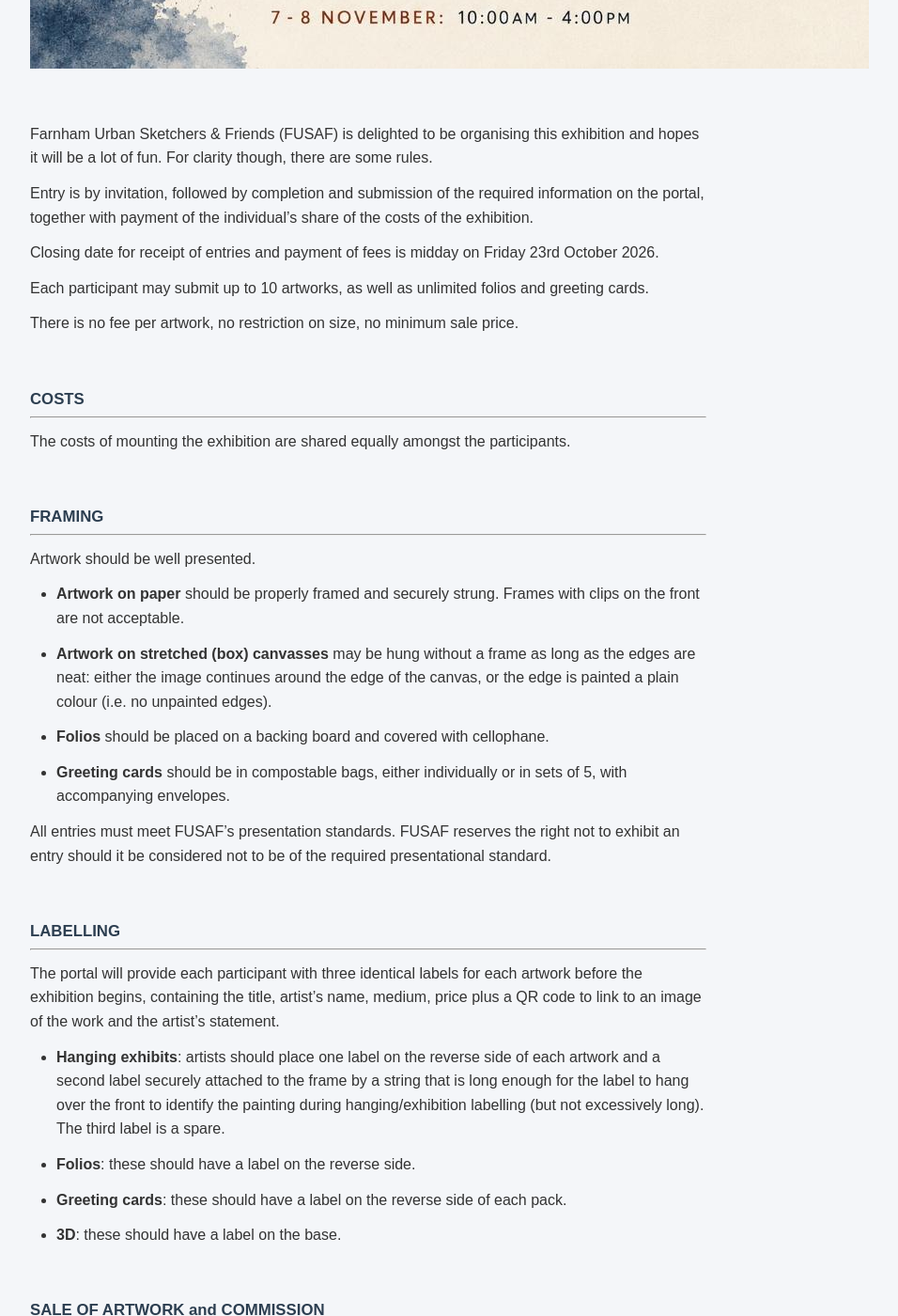
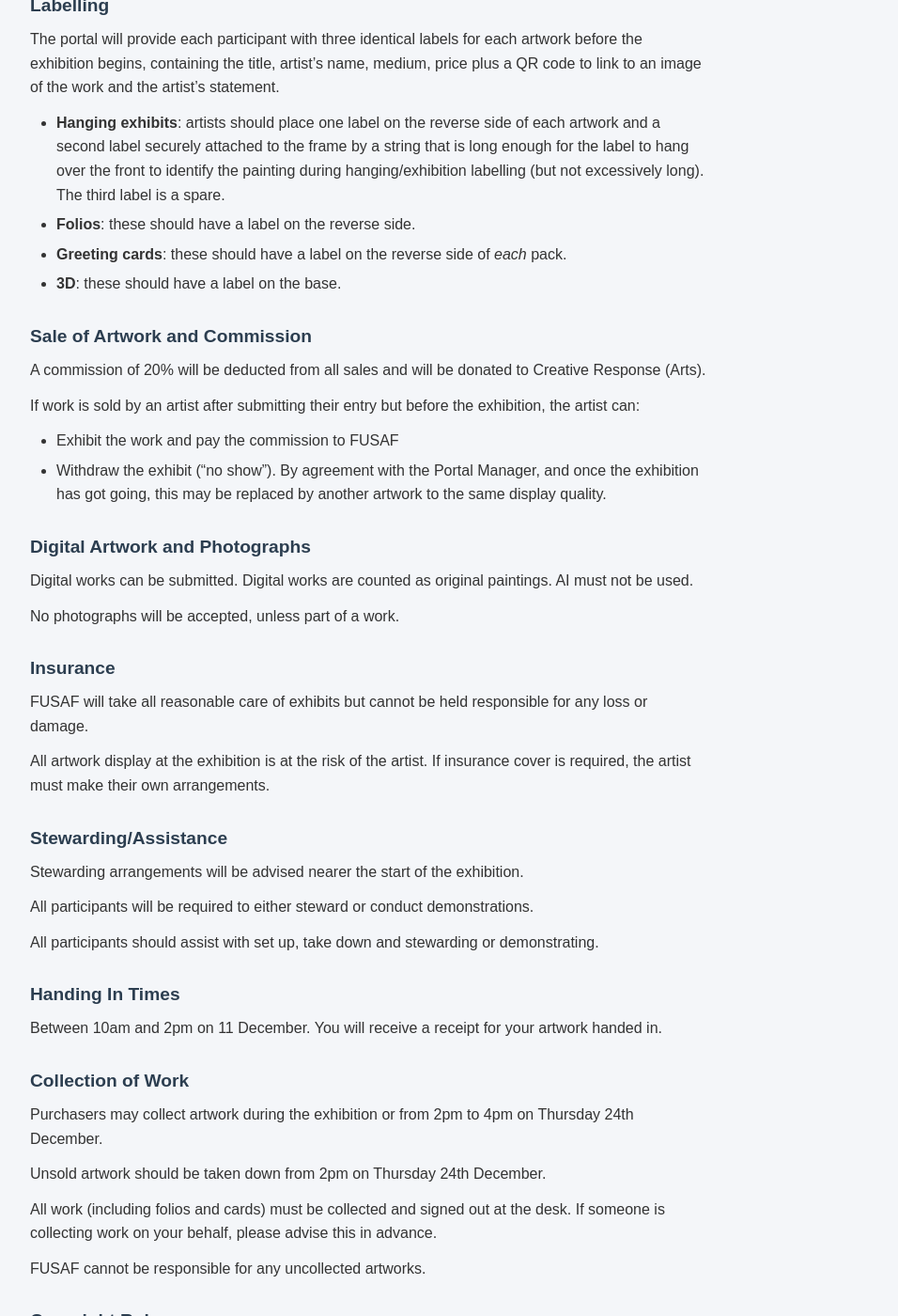
Before and after one commit to uskfarnham/exhibition-portal, a Jekyll site: the page built from rules.md, in a window 1280 px wide and 1400 px high, scrolled down 1031 px. Shown: the whole window at 94% size, without its empty margins (248-1204 px from the left). Built offline with Jekyll 4.4.1, drawn with Linux system fonts in a browser that asks for light colours; some of the changed text lies outside the part shown.

Commit message:
Revise exhibition rules and submission guidelines
Updated rules for the exhibition, including changes to submission dates, artwork limits, and costs. Revised sections on framing, labelling, sale of artwork, and collection times.

```diff
--- a/rules.md
+++ b/rules.md
@@ -12,118 +12,91 @@ css: css/style.css
 
 &nbsp;
 
-Farnham Urban Sketchers & Friends (FUSAF) is delighted to be organising this exhibition and hopes it will be a lot of fun.  For clarity though, there are some rules.
+<!-- Insert exhibition poster image here -->
+
+Farnham Urban Sketchers & Friends (FUSAF) is delighted to be organising this exhibition and hopes it will be a lot of fun. For clarity though, there are some rules.
 
 Entry is by invitation, followed by completion and submission of the required information on the portal, together with payment of the individual’s share of the costs of the exhibition.
 
-Closing date for receipt of entries and payment of fees is midday on Friday 23rd October 2026.
+Closing date for receipt of entries and payment of fees is Thursday 3 December 2026.
 
-Each participant may submit up to 10 artworks, as well as unlimited folios and greeting cards.
+Each participant may submit up to 12 artworks, 12 folios and 20 greeting cards of each design.
 
 There is no fee per artwork, no restriction on size, no minimum sale price.
 
-&nbsp;
+## Costs
 
-### COSTS
----
 The costs of mounting the exhibition are shared equally amongst the participants.
 
-&nbsp;
+## Framing
 
-### FRAMING
----
 Artwork should be well presented.
 
-* **Artwork on paper** should be properly framed and securely strung.  Frames with clips on the front are not acceptable.
+- **Artwork on paper** should be properly framed and securely strung. Frames with clips on the front are not acceptable.
+- **Artwork on stretched (box) canvasses** may be hung without a frame as long as the edges are neat: either the image continues around the edge of the canvas, or the edge is painted a plain colour (i.e. no unpainted edges).
+- **Folios** should be placed on a backing board and covered with cellophane.
+- **Greeting cards** should be in compostable bags, either individually or in sets of 5, with accompanying envelopes.
 
-* **Artwork on stretched (box) canvasses** may be hung without a frame as long as the edges are neat:  either the image continues around the edge of the canvas, or the edge is painted a plain colour (i.e. no unpainted edges).
+All entries must meet FUSAF’s presentation standards. FUSAF reserves the right not to exhibit an entry should it be considered not to be of the required presentational standard.
 
-* **Folios** should be placed on a backing board and covered with cellophane.
+## Labelling
 
-* **Greeting cards** should be in compostable bags, either individually or in sets of 5, with accompanying envelopes.
-
-All entries must meet FUSAF’s presentation standards.   FUSAF reserves the right not to exhibit an entry should it be considered not to be of the required presentational standard.
-
-&nbsp;
-
-### LABELLING
----
 The portal will provide each participant with three identical labels for each artwork before the exhibition begins, containing the title, artist’s name, medium, price plus a QR code to link to an image of the work and the artist’s statement.
 
-* **Hanging exhibits**: artists should place one label on the reverse side of each artwork and a second label securely attached to the frame by a string that is long enough for the label to hang over the front to identify the painting during hanging/exhibition labelling (but not excessively long). The third label is a spare.
+- **Hanging exhibits**: artists should place one label on the reverse side of each artwork and a second label securely attached to the frame by a string that is long enough for the label to hang over the front to identify the painting during hanging/exhibition labelling (but not excessively long). The third label is a spare.
+- **Folios**: these should have a label on the reverse side.
+- **Greeting cards**: these should have a label on the reverse side of *each* pack.
+- **3D**: these should have a label on the base.
 
-* **Folios**: these should have a label on the reverse side.
+## Sale of Artwork and Commission
 
-* **Greeting cards**: these should have a label on the reverse side of each pack.
-
-* **3D**: these should have a label on the base.
-
-&nbsp;
-
-### SALE OF ARTWORK and COMMISSION
----
 A commission of 20% will be deducted from all sales and will be donated to Creative Response (Arts).
 
 If work is sold by an artist after submitting their entry but before the exhibition, the artist can:
 
-* Exhibit the work and pay the commission to FUSAF
+- Exhibit the work and pay the commission to FUSAF
+- Withdraw the exhibit (“no show”). By agreement with the Portal Manager, and once the exhibition has got going, this may be replaced by another artwork to the same display quality.
 
-* Withdraw the exhibit.  By agreement with the Portal Manager, and if time permits, this may be replaced by another artwork to the same display quality.
+## Digital Artwork and Photographs
 
-&nbsp;
-
-### DIGITAL ARTWORK AND PHOTOGRAPHS
----
-Digital works can be submitted. Digital works are counted as original paintings.  AI must not be used.
+Digital works can be submitted. Digital works are counted as original paintings. AI must not be used.
 
 No photographs will be accepted, unless part of a work.
 
-&nbsp;
+## Insurance
 
-### INSURANCE
----
 FUSAF will take all reasonable care of exhibits but cannot be held responsible for any loss or damage.
 
 All artwork display at the exhibition is at the risk of the artist. If insurance cover is required, the artist must make their own arrangements.
 
-&nbsp;
+## Stewarding/Assistance
 
-### STEWARDING/ASSISTANCE
----
-Stewarding arrangements will be advised in October.  All participants will be required to either steward or conduct demonstrations.
+Stewarding arrangements will be advised nearer the start of the exhibition.
 
-Participants should assist with set up, take down and stewarding or demonstrating.
+All participants will be required to either steward or conduct demonstrations.
 
-&nbsp;
+All participants should assist with set up, take down and stewarding or demonstrating.
 
-### HANDING IN TIMES
----
-Between 10am and 2pm on 6th November.  You will receive a receipt for your artwork handed in.
+## Handing In Times
 
-&nbsp;
+Between 10am and 2pm on 11 December. You will receive a receipt for your artwork handed in.
 
-### COLLECTION OF WORK
----
-Purchasers may collect artwork during the exhibition or from 4pm to 5pm on Sunday 8th November, and from 9am to 10am on 9th November.
+## Collection of Work
 
-Unsold artwork should be taken down from 4pm on 8th November or on the morning of 9th November.
+Purchasers may collect artwork during the exhibition or from 2pm to 4pm on Thursday 24th December.
 
-All work (including folios and cards) must be collected and signed out at the desk.   If someone is collecting work on your behalf, please advise this in advance.
+Unsold artwork should be taken down from 2pm on Thursday 24th December.
+
+All work (including folios and cards) must be collected and signed out at the desk. If someone is collecting work on your behalf, please advise this in advance.
 
 FUSAF cannot be responsible for any uncollected artworks.
 
-&nbsp;
+## Copyright Rules
 
-### COPYRIGHT RULES
----
 Please do not submit copies of other people’s work.
 
 FUSAF will not accept any liability in respect of any copyright issues raised in respect of artwork on display.
 
-&nbsp;
-
-## ANY QUERIES
+## Any Queries
 
 Please contact Peter Gillespie at pcg.gillespie@gmail.com.
-
-[image1]: images/poster.jpg
```
